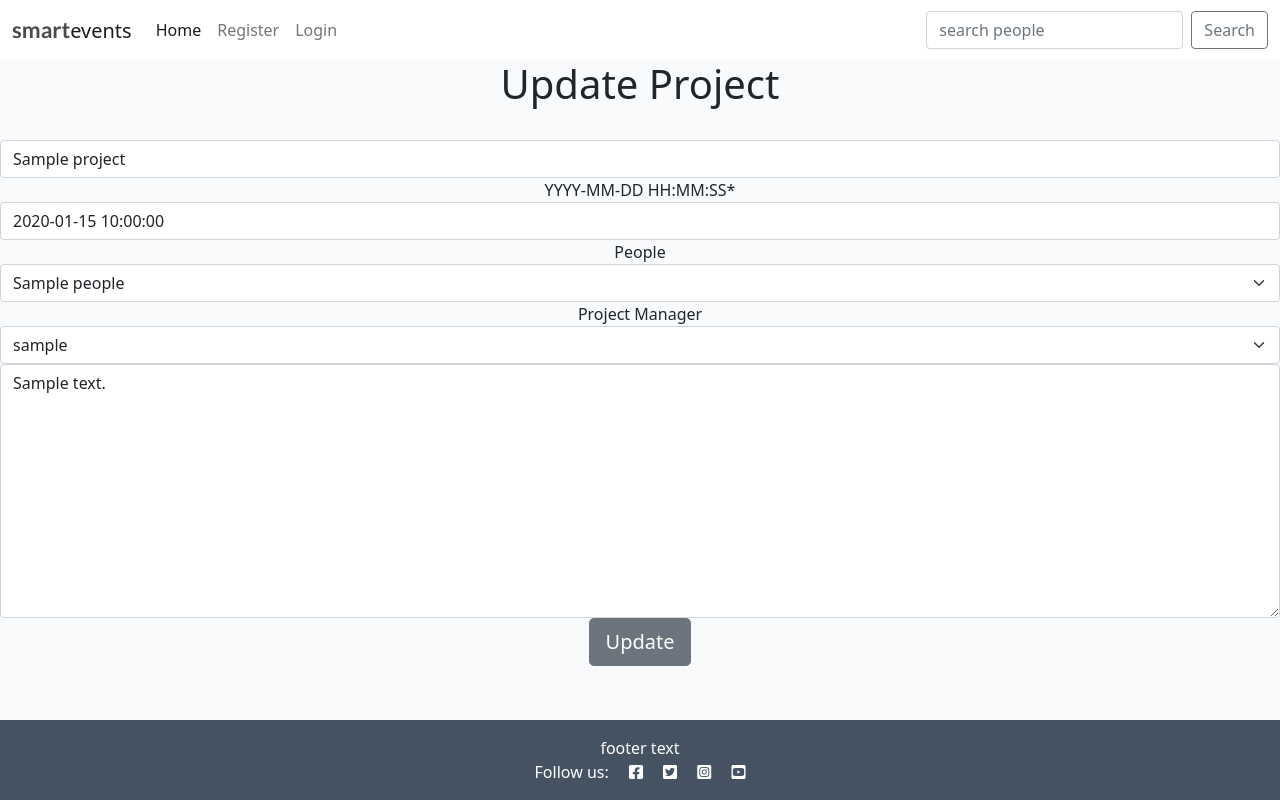
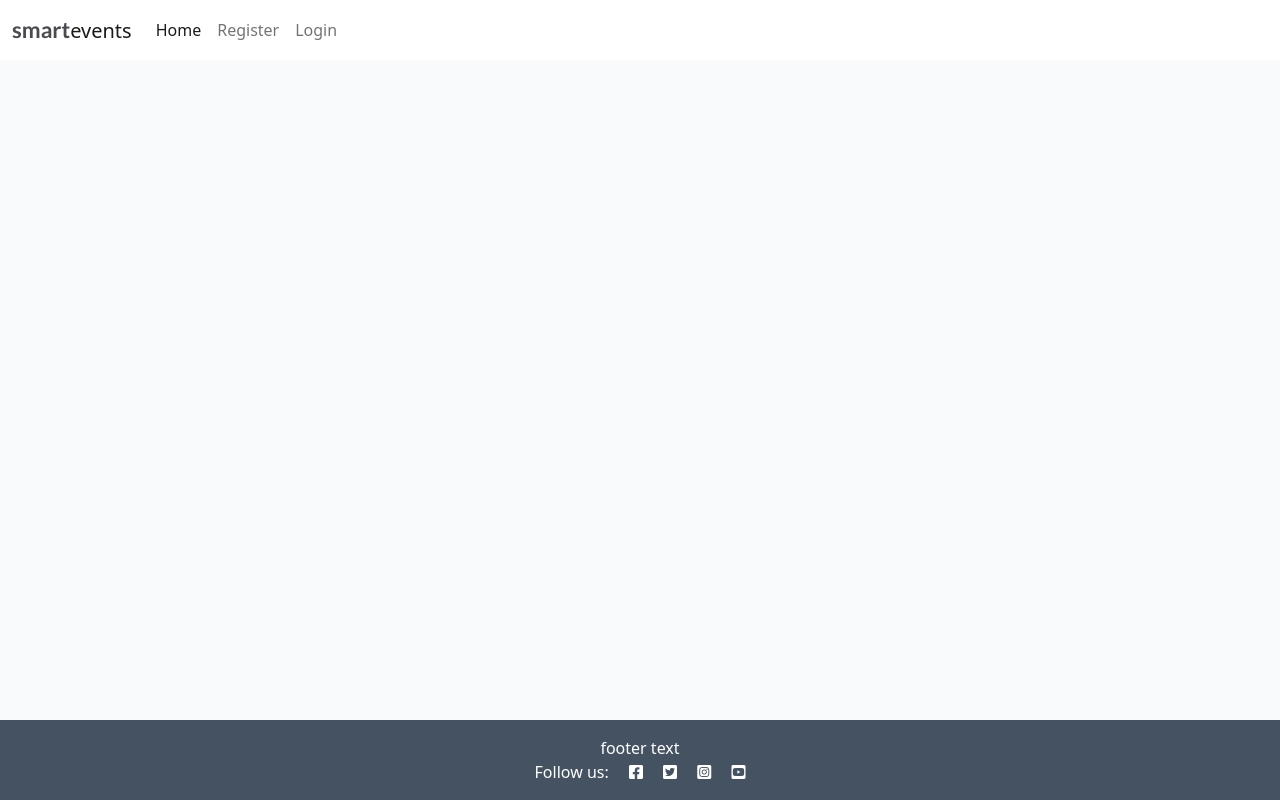
Before and after one commit to ColetteThomson/smart_events, a Django app: page /events/update_project/1/ in a window 1280 px wide. Run offline with Django 3.2, Linux system fonts and the light colour scheme; tables that the repository leaves empty hold one stand-in row (values such as "Sample post"); some libraries are stand-ins or nearby versions.

Commit message:
add validation to all project html files

```diff
--- a/events/admin.py
+++ b/events/admin.py
@@ -37,6 +37,6 @@ class ProjectAdmin(SummernoteModelAdmin):
     # add search fields for either project or date or manager
     search_fields = ['project_name', 'project_date', 'project_manager']
     # add filter for project date and manager
-    list_filter = ('project_name', 'project_date', 'people')
+    list_filter = ('project_name', 'project_date')
     # summernote formatting to be applied to project's 'description' field
     summernote_fields = ('description')
--- a/events/forms.py
+++ b/events/forms.py
@@ -1,6 +1,10 @@
 from django import forms
 from django.forms import ModelForm
 from .models import People, Project
+from datetime import date
+
+# people choices
+# PEOPLE_CHOICES = []
 
 # create an project form
 class ProjectForm(ModelForm):
@@ -11,15 +15,20 @@ class ProjectForm(ModelForm):
         # set the label to none
         labels = {
             'project_name': '',
-            'project_date': 'YYYY-MM-DD HH:MM:SS',
-            'people': 'People',
+            'project_date': 'YYYY-MM-DD',
+            #'job_title': 'job title',
+            'people': 'people',
             'project_manager': 'Project Manager',
             'description': '',
         }
+
         widgets = {
             'project_name': forms.TextInput(attrs={'class': 'form-control', 'placeholder': 'Project Name'}),
-            'project_date': forms.TextInput(attrs={'class': 'form-control', 'placeholder': 'Project Date'}),
+
+            #'project_date': forms.DateField(attrs={'class': 'form-control', 'placeholder': 'Project Date'}),
+
             'people': forms.Select(attrs={'class': 'form-select', 'placeholder': 'People'}),
+            #'job_title': forms.Select(attrs={'class': 'form-select', 'placeholder': 'Job Title'}),
             'project_manager': forms.Select(attrs={'class': 'form-select', 'placeholder': 'Project Manager'}),
             'description': forms.Textarea(attrs={'class': 'form-control', 'placeholder': 'Description'}),
         }
--- a/events/models.py
+++ b/events/models.py
@@ -28,7 +28,8 @@ class Project(models.Model):
     # to allow a new project to be added without people assigned
     # if one-to-many people relationship is deleted so will all related records
     people = models.ForeignKey(People, blank=True, null=True, on_delete=models.CASCADE)
-    # people = models.ManyToManyField(People, blank=True)
+
+    ##job_title = models.ForeignKey(People, blank=True, null=True, on_delete=models.CASCADE)
     # sets manager field to null, should manager cease to be a user
     project_manager = models.ForeignKey(User, blank=True, null=True, on_delete=models.SET_NULL)
     # to allow an attendee to attend many events and
--- a/events/templates/add_project.html
+++ b/events/templates/add_project.html
@@ -16,9 +16,10 @@
             Your Project was submitted successfully
         </div>
 
+
         {% else %}
 
-        <form action="" method=POST>
+        <form action="{% url 'add_project' %}" method=POST>
             <!-- csrf to prevent malicious attacks using user credentials -->
             {% csrf_token %}
 
--- a/events/templates/show_people.html
+++ b/events/templates/show_people.html
@@ -15,6 +15,7 @@
         </div>
         <div class="card-body">
             <p class="card-text">Job Title: {{ person.job_title }}</p>
+            <p class="card-text">Name: {{ person.person_name }}</p>
             <p class="card-text">Contact Number {{ person.contact_no  }}</p>
             <p class="card-text">Email: {{ person.person_email }}</p>
             <p class="card-text">Projects Assigned To: {{ person.projects }}</p>
--- a/events/templates/update_project.html
+++ b/events/templates/update_project.html
@@ -7,8 +7,15 @@
 
 {% block content %}
 
+<!-- to check user is logged in -->
+{% if user.is_authenticated %}
+    <!-- to check user is the project manager for this project -->
+    {% if user == project.project_manager %}
     <center>
         <h1>Update Project</h1>
+        logged in user: {{ user }}
+        project manager: {{ project.project_manager }}
+
         <br>
         <form action="" method=POST>
             <!-- csrf to prevent malicious attacks using user credentials -->
@@ -21,6 +28,12 @@
             <button type="submit" class="btn btn-secondary btn-lg">Update</button>
         </form>
 
+    <!-- endif: project manager -->
+    {% endif %}
+
+
+<!-- endif: logged in -->
+{% endif %}
     </center>
 
-    {% endblock content %}
+{% endblock content %}
--- a/events/views.py
+++ b/events/views.py
@@ -68,9 +68,9 @@ def update_project(request, project_id):
 def add_project(request):
     # obtain all data posted from form
     project_form = ProjectForm(data=request.POST)
-
     # if project form is valid (required fields completed)
     if project_form.is_valid():
+        print("if block triggered")
         # save to database
         new_project = project_form.save(commit=False)
         # then save the new project
@@ -81,7 +81,9 @@ def add_project(request):
                                     'project_form': project_form,
                                     'submitted': True,
                                     })
+
     else:
+        print("else block triggered")
         project_form = ProjectForm()
         # check if user submitted form
         if 'submitted' in request.GET:
@@ -91,6 +93,8 @@ def add_project(request):
                       'add_project.html', {
                                        'project_form': project_form,
                                         })
+
+
 
 
 # LIST all projects
@@ -120,6 +124,7 @@ def show_project(request, project_id):
     return render(request,
                   'show_project.html', {
                                      "project": project,
+                                     #"job_title": job_title,
                                     })
 
 
@@ -181,10 +186,12 @@ def update_people(request, people_id):
 def show_people(request, people_id):
     # get unique key people_id from People
     person = People.objects.get(id=people_id)
+    #job_title = People.objects.get(job_title)
     # show individual people
     return render(request,
                   'show_people.html', {
                                      "person": person,
+                                     #"job_title": job_title,
                                     })
 
 
--- a/smartevents/settings.py
+++ b/smartevents/settings.py
@@ -178,4 +178,4 @@ DEFAULT_FILE_STORAGE = 'cloudinary_storage.storage.MediaCloudinaryStorage'
 DEFAULT_AUTO_FIELD = 'django.db.models.BigAutoField'
 
 # csrf to show current workspace as trusted
-CSRF_TRUSTED_ORIGINS = ["https://8000-emerald-guppy-3j180nwg.ws-eu27.gitpod.io"]
+CSRF_TRUSTED_ORIGINS = ["https://8000-emerald-guppy-3j180nwg.ws-eu28.gitpod.io"]
--- a/templates/base.html
+++ b/templates/base.html
@@ -90,15 +90,7 @@
                     </li>
                 </ul>
 
-                <!-- search box and button -->
-                <form class="d-flex" method="POST" action="{% url 'search_people' %}">
 
-                    {% csrf_token %}
-
-                    <input class="form-control me-2" type="search"
-                    placeholder="search people" aria-label="Search" name="searched">
-                    <button class="btn btn-outline-secondary" type="submit">Search</button>
-                </form>
 
                     <!-- endif: if user is authenticated -->
                     {% endif %}
```
Also changed, not shown: events/templates/all_projects.html (+18 -0 lines), events/templates/show_project.html (+12 -0 lines).
